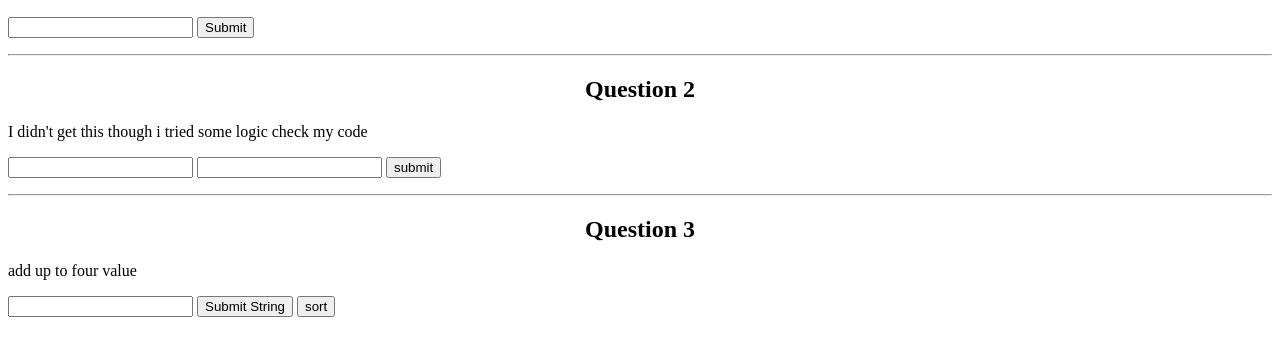
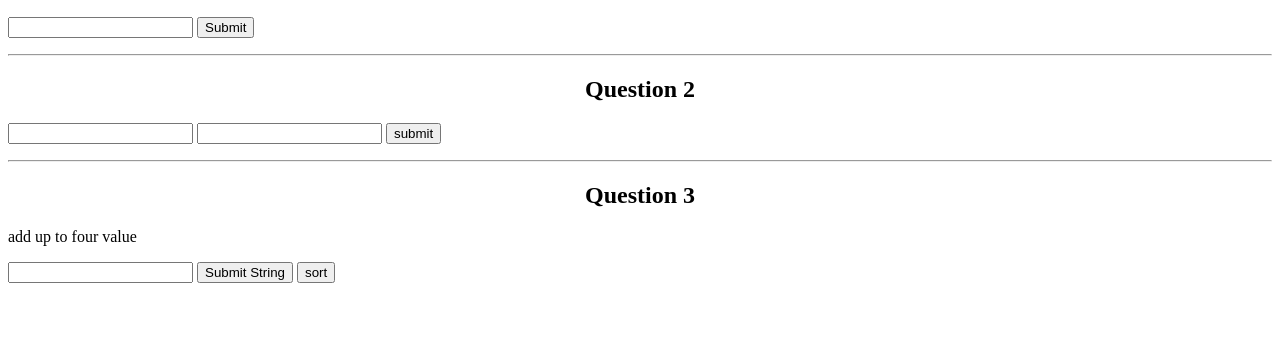
Before and after one commit to monishsharma/starxlabs, a plain HTML site: page index.html in a window 1280 px wide. Shown: the part 110-466 px from the top of the page. Drawn offline with Linux system fonts and the light colour scheme; files whose address does not match are found by name.

Commit message:
Update index.html

```diff
--- a/index.html
+++ b/index.html
@@ -28,7 +28,6 @@
 
 
     <h2>Question 2</h2>
-    <p>I didn't get this though i tried some logic check my code</p>
      <input type="text" id="num1" />
     <input type="text" id="num2" />
     <button onclick="findXOR1()">submit</button>
```
